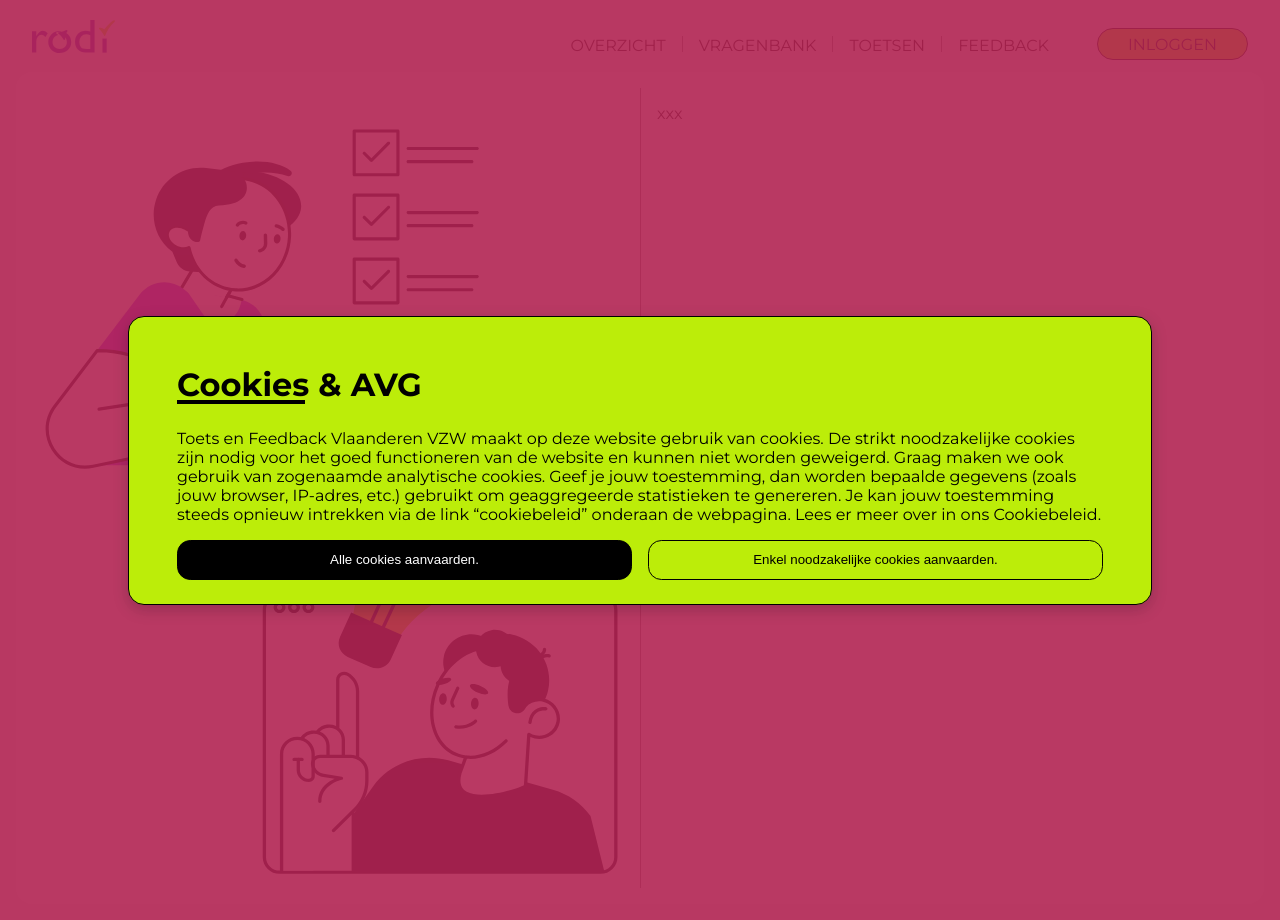
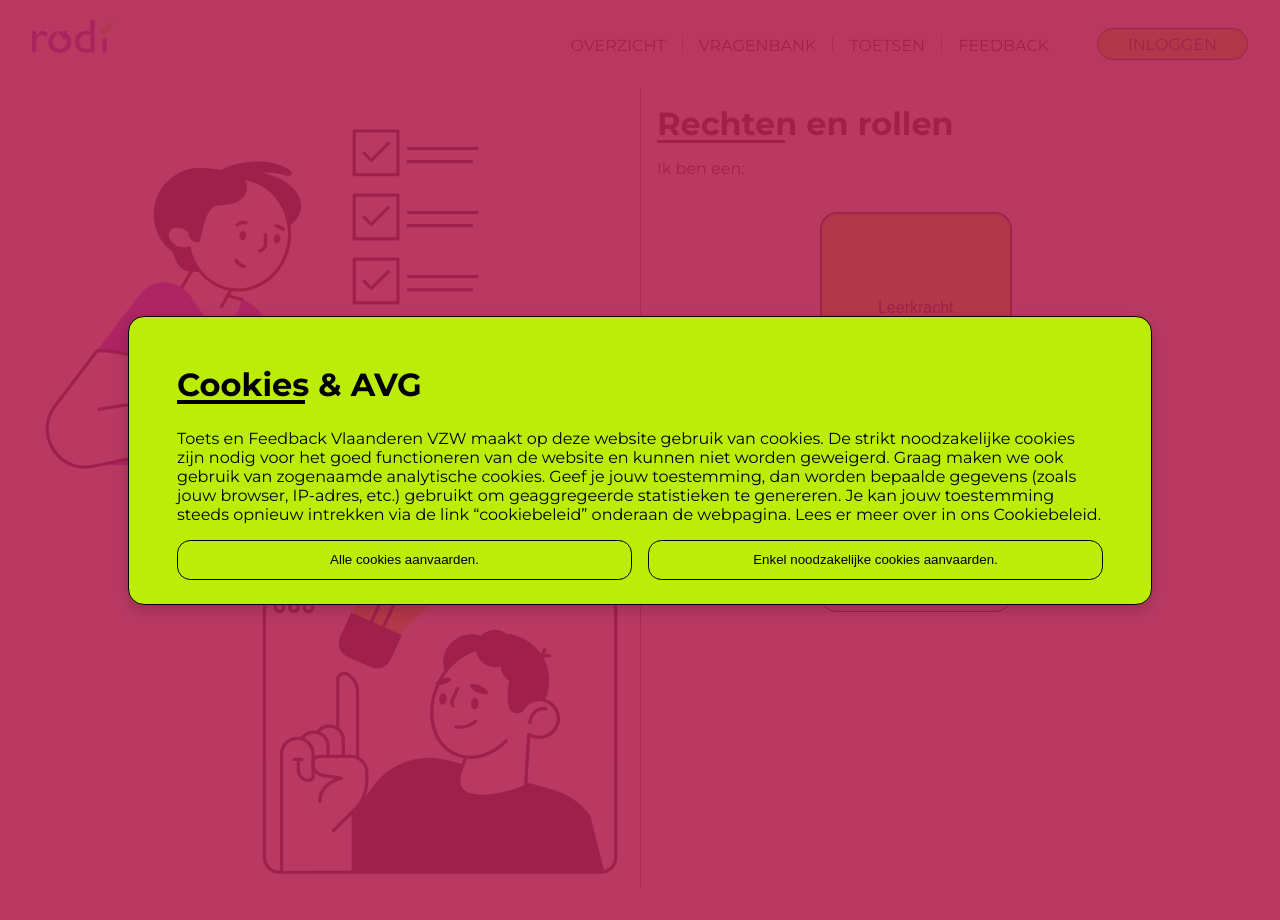
Before and after one commit to Renaissance-Dad/RODI_project, a Flask app: page /rechtenenrollen in a window 1280 px wide. Run offline with Flask 3, Linux system fonts and the light colour scheme; some libraries are stand-ins or nearby versions.

Commit message:
Added rights and roles form buttons
form definition and initial JS.

```diff
--- a/app/static/css/rodi.css
+++ b/app/static/css/rodi.css
@@ -295,6 +295,7 @@ progress[value]::-moz-progress-bar {
 .registration-form input[type='submit']:not(:disabled):hover {
     color: black;
     font-weight: bold;
+    background-color: rgba(188, 237, 9);
 }
 
 .registration-form input[type='text'] {
@@ -326,20 +327,25 @@ progress[value]::-moz-progress-bar {
     text-indent: -1.4em;
 }
 
-.test::-webkit-progress-value  {
-  /* Gradient background with Stripes */
-  background-image:
-  -webkit-linear-gradient( 135deg,
-                           transparent,
-                           transparent 33%,
-                           rgba(0,0,0,.1) 33%,
-                           rgba(0,0,0,.1) 66%,
-                           transparent 66%),
-    -webkit-linear-gradient( top,
-                            rgba(255, 255, 255, .25),
-                            rgba(0,0,0,.2)),
-     -webkit-linear-gradient( left, #09c, #f44);
+/* MODULE - role buttons in the role and rights flow */
+.rightsandroles-buttons {
+    display: grid;
+    grid-template-rows: 1fr 1fr;
+    row-gap: 1em;
+    width: 100%;
+    justify-content: center;
 }
+
+.rightsandroles-buttons input {
+    min-width: 12em;
+    min-height: 12em;
+}
+
+.rightsandroles-buttons input:not(:focus) {
+    background-color: whitesmoke;
+}
+
+
 
 /* MODULE - navbar */
 .navbar {
--- a/app/templates/partials/macros.html
+++ b/app/templates/partials/macros.html
@@ -55,11 +55,13 @@
 
             // Hide the errorDiv when emailField is focused and the Div exists
             if (errorDiv) {
+                //expands the error message with a recoveryURL which improves the UX
                 if (errorMsg.innerHTML === 'E-mailadres reeds geregistreerd.') {
                     const recoveryUrl = "{{ url_for('users.wachtwoordvergeten') }}";
                     errorMsg.innerHTML += ' <a href="' + recoveryUrl + '" style="color: inherit;">Wachtwoord herstellen?</a>';
                 }
 
+                //removes the focus
                 emailField.addEventListener('focus', function() {
                     errorDiv.style.display = 'none';
                 });
@@ -113,3 +115,32 @@
         <p style="font-weight: lighter;">*Door op deze knop te klikken, ga ik akkoord met de algemene voorwaarden van deze applicatie.</p>
     </form>
 {% endmacro %}
+
+{% macro role_form(form) %}
+    <!-- Inline javascript to handle the focus button on load -->
+    <script>
+        document.addEventListener('DOMContentLoaded', function () {
+            const button1 = document.getElementById('iamTeacher');
+            const button2 = document.getElementById('iamStudent');
+
+            // Programmatically focus button1
+            iamTeacher.focus();
+
+            // Button2 mouseover listener
+            iamStudent.addEventListener('mouseover', function() {
+                iamTeacher.blur();
+            });
+        });
+    </script>
+    <!-- Actual html of the rights and roles page -->
+    <h1 class="underline">Rechten en rollen</h1>
+    <p style="margin-top:1em;">Ik ben een:</p>
+    <div class="line" style="width: 90%;"></div>
+    <form method="POST" class="registration-form">
+        {{ form.hidden_tag() }}
+        <div class="rightsandroles-buttons">
+            {{ form.user_is_teacher }}
+            {{ form.user_is_student }}
+        </div>
+    </form>
+{% endmacro %}
--- a/app/templates/partials/navmenu.html
+++ b/app/templates/partials/navmenu.html
@@ -1,6 +1,6 @@
 <div class="navmenu">
     <div class="navmenu-logo">
-        <img src="{{ url_for('static', filename='img/rodi_logo.svg') }}" alt="Logo">
+        <img src="{{ url_for('static', filename='img/rodi_logo.svg') }}" alt="Rodi Logo">
     </div>
     <div class="navmenu-menu">
         <div class="navmenu-menu-items">OVERZICHT</div>
--- a/app/users/forms.py
+++ b/app/users/forms.py
@@ -17,9 +17,9 @@ class RegForm(FlaskForm):
         })
 
 class RoleForm(FlaskForm):
-    user_is_teacher = SubmitField('Ik ben een leerkracht',
+    user_is_teacher = SubmitField('Leerkracht',
         render_kw={"id": "iamTeacher"
         })
-    user_is_student = SubmitField('Ik ben een leerling',
+    user_is_student = SubmitField('Leerling',
            render_kw={"id": "iamStudent"
         })
--- a/app/users/templates/users/rechtenenrollenpagina.html
+++ b/app/users/templates/users/rechtenenrollenpagina.html
@@ -5,7 +5,7 @@
         <div class="registration-img1"><img style="object-fit: contain; height: 100%;" src="{{ url_for('static', filename='img/vector_art3.svg') }}" alt="Leerling vult een toets in"></div>
         <div class="registration-img2"><img style="object-fit: contain; height: 100%;" src="{{ url_for('static', filename='img/vector_art4.svg') }}" alt="Leerkracht met een toetsidee"></div>
         <div class="registration-rightpane">
-            xxx
+            {{ mymacros.role_form(form=form)}}
         </div>
     </div>
 {% endblock %}
```
